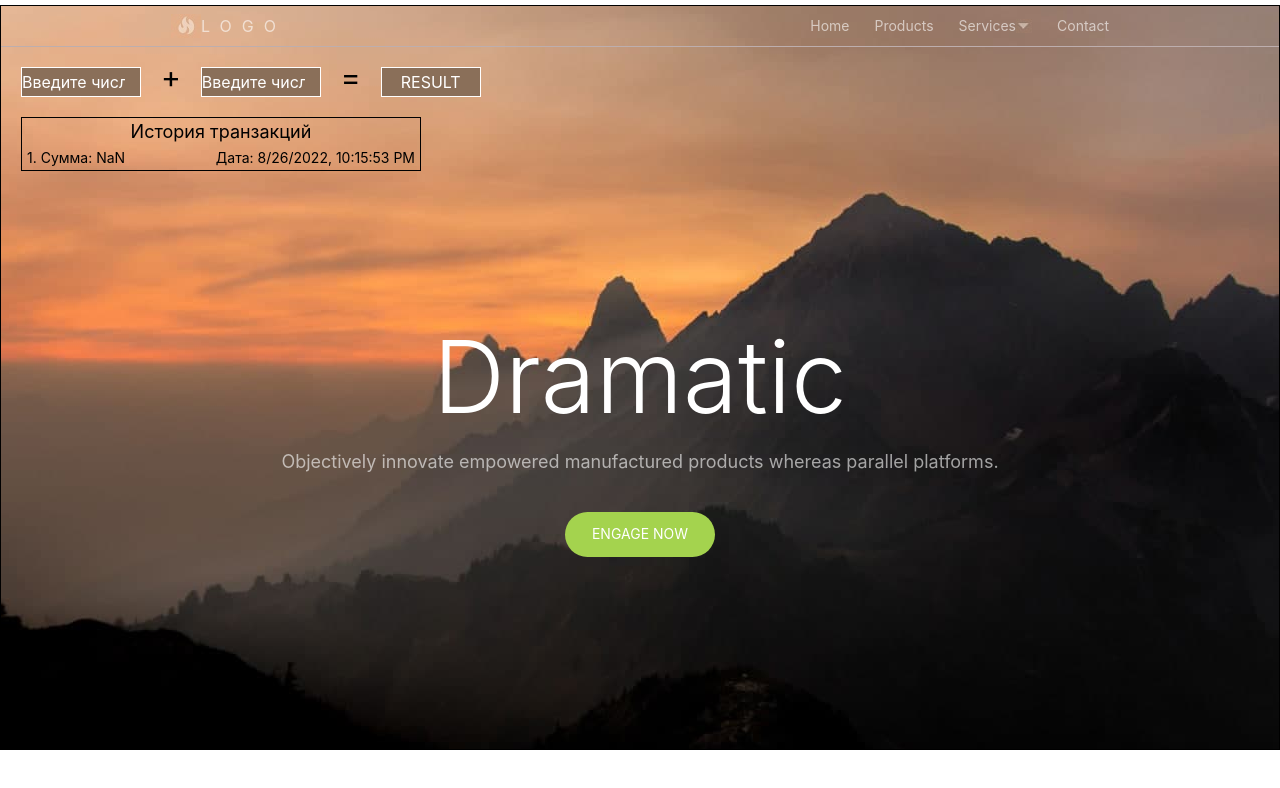
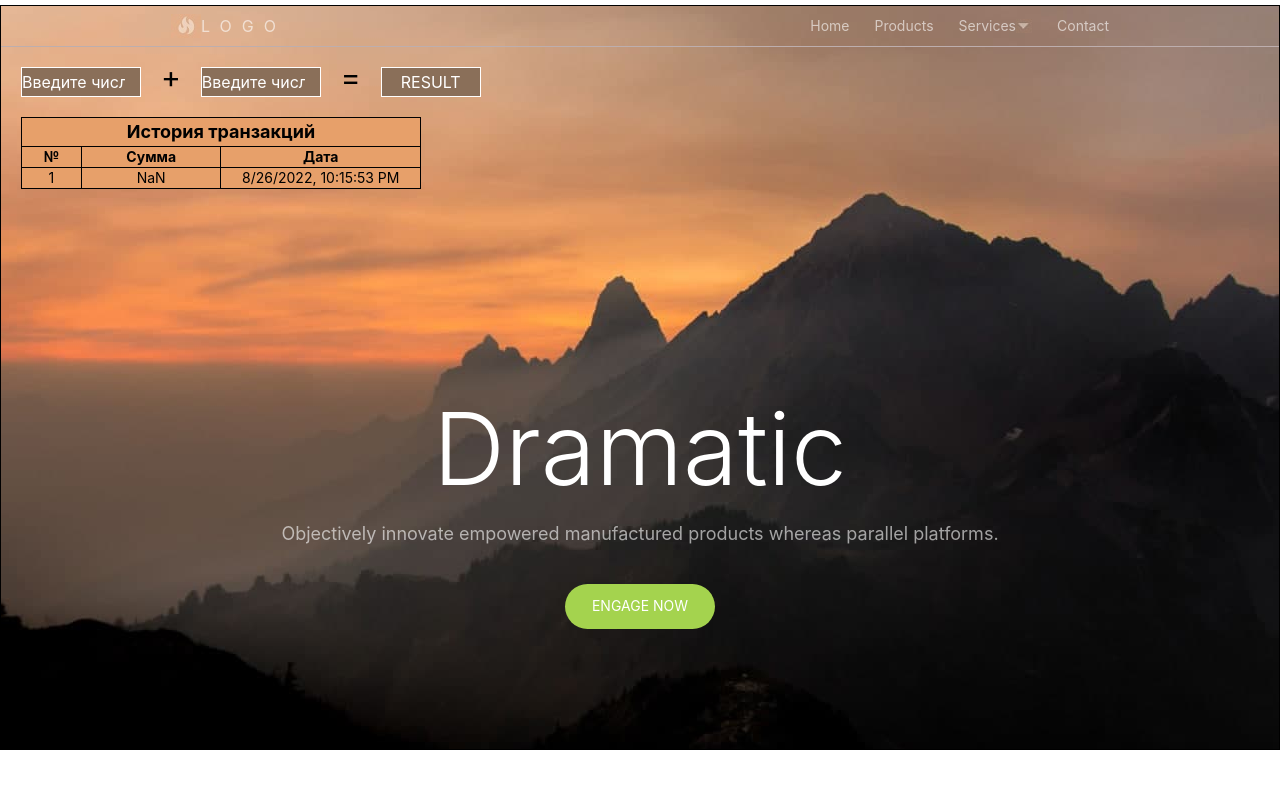
Before and after one commit to MaksStad/Training_project, a React (Create React App) app: page / in a window 1280 px wide. Both pictures are taken after a click on the button "RESULT". Shown: the top 788 px of the page. Built offline with nearby package versions, Linux system fonts and the light colour scheme.

Commit message:
Made a table

```diff
--- a/src/component/MainContent.jsx
+++ b/src/component/MainContent.jsx
@@ -3,6 +3,8 @@ import classes from './MainContent.module.css'
 import Input from './UI/Input'
 import ButtonEquals from "./ButtonEquals";
 import ResultTable from "./ResultTable"
+import ResultTable1 from "./ResultTable1";
+
 
 const MainContent = () => {
   const [results, setResults] = useState([])
@@ -39,12 +41,33 @@ const MainContent = () => {
       />
       <span>=</span>
       <ButtonEquals onClick={addNewResult}>RESULT</ButtonEquals>
-      <div className={classes.Main__table}>
-        <p className={classes.tableTittle}>История транзакций</p>
-        {results.map((result, index) =>
-          <ResultTable number={index + 1} result={result} key={result.id}/>
-        )}
-      </div>
+       {results.length
+          ?
+          <table className={classes.Main__table1}>
+             <colgroup>
+                <col style={{width: '15%'}}/>
+                <col style={{width: '35%'}}/>
+
+             </colgroup>
+             <tr>
+                <th className={classes.tableTittle} colSpan={3}>История транзакций</th>
+             </tr>
+             <tr>
+                <th>№</th>
+                <th>Сумма</th>
+                <th>Дата</th>
+             </tr>
+             {results.map((result, index) =>
+                <ResultTable1 number={index + 1} result={result} key={result.id}/>
+             )}
+          </table>
+          :
+          <table className={classes.Main__table1}>
+             <tr>
+                <th className={classes.tableTittle} colSpan={3}>История транзакций пуста</th>
+             </tr>
+          </table>
+       }
       <h1 className={classes.Main__title}>Dramatic</h1>
       <h4 className={classes.Main__text}>Objectively innovate empowered manufactured products whereas parallel platforms.</h4>
       <div className={classes.Main__actions}>
--- a/src/component/MainContent.module.css
+++ b/src/component/MainContent.module.css
@@ -5,13 +5,14 @@
 .Hr__line {
     border-top: 1px solid rgb(189, 174, 174);
 }
-.Main__table {
+.Main__table1, td, th {
     border: 1px solid ;
     width: 400px;
-    min-width: 100px;
     max-width: 100%;
     margin-left: 20px;
-    position: absolute;
+    border-collapse:collapse;
+    padding: 3px;
+    background: rgb(231, 160, 106);
 }
 .tableTittle{
     font-size: 18px;
--- /dev/null
+++ b/src/component/ResultTable1.jsx
@@ -0,0 +1,14 @@
+import React from 'react';
+import classes from './ResultTable1.module.css'
+
+const ResultTable1 = (props) => {
+   return (
+      <tr className={classes.trResult}>
+         <td>{props.number}</td>
+         <td>{props.result.sum}</td>
+         <td>{props.result.date}</td>
+      </tr>
+   );
+};
+
+export default ResultTable1;
--- /dev/null
+++ b/src/component/ResultTable1.module.css
@@ -0,0 +1,3 @@
+.trResult {
+    text-align: center;
+}
```
